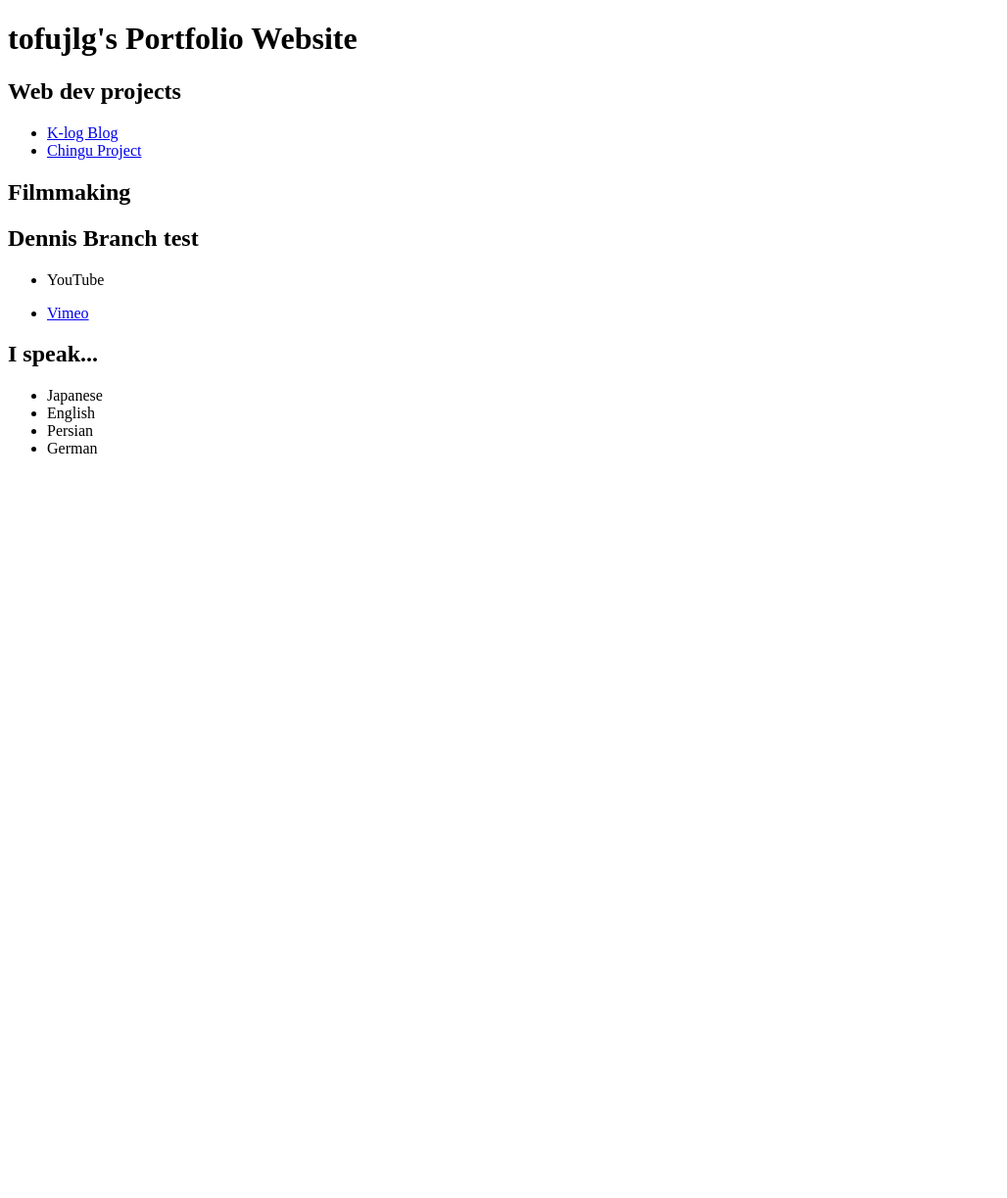
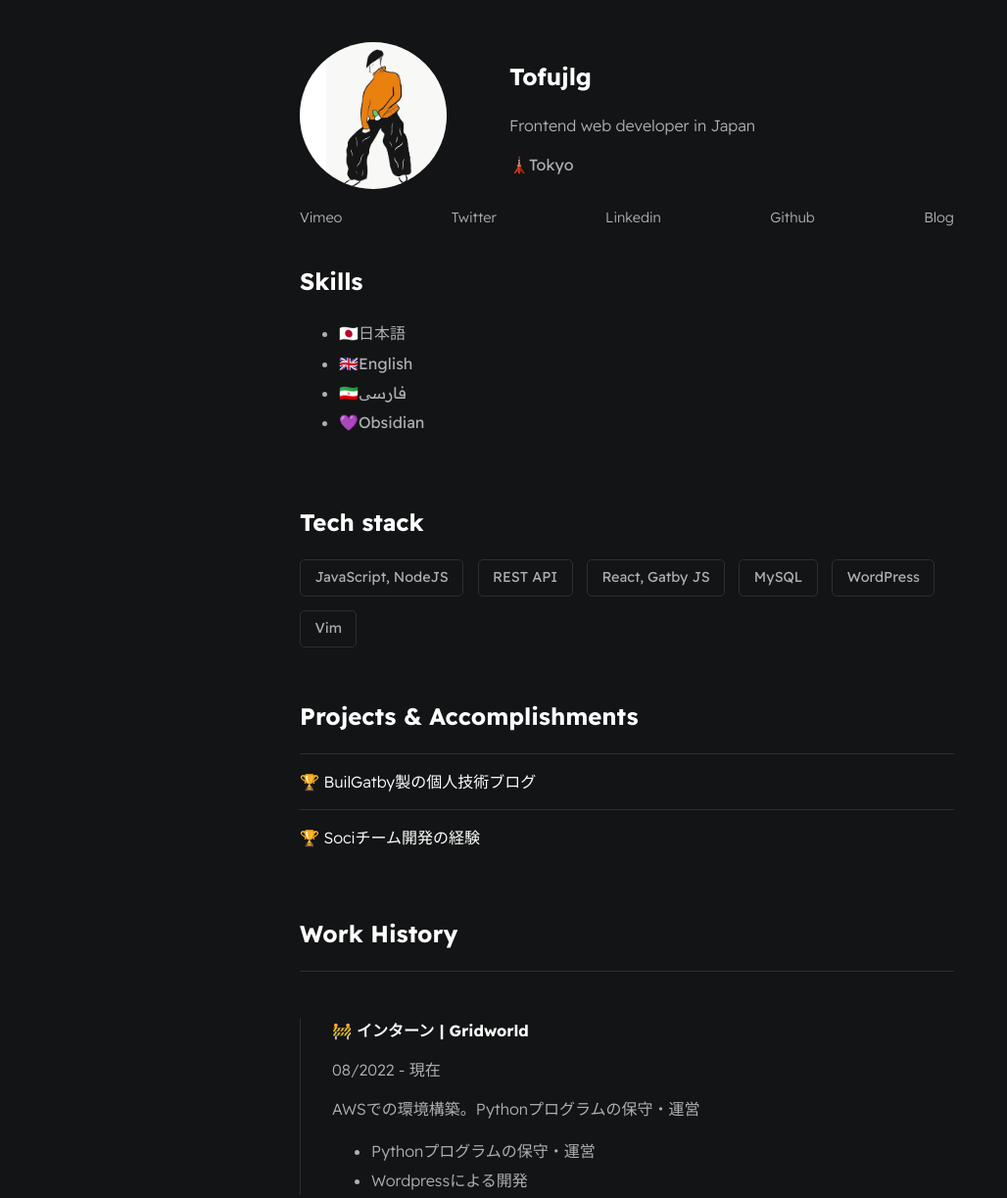
Before and after one commit to tofujlg/tofujlg.github.io, a plain HTML site: page index.html in a window 1280 px wide. Shown: the top 1223 px of the page at 98% size, without its empty margins (0-1028 px from the left). Before the commit the page ends 800 px from the top, so only its background shows below. Drawn offline with Linux system fonts and the light colour scheme.

Commit message:
imported dennis resume from portfolio resume repo

```diff
--- a/index.html
+++ b/index.html
@@ -1,38 +1,98 @@
 <!DOCTYPE html>
 <html lang="en">
   <head>
-  <meta charset="UTF-8">
-  <meta http-equiv="X-UA-Compatible" content="IE=edge">
-  <meta name="viewport" content="width=device-width, initial-scale=1.0">
-  <title>tofujlg's Portfolio website</title>
+    <meta charset="UTF-8" />
+    <meta http-equiv="X-UA-Compatible" content="IE=edge" />
+    <meta name="viewport" content="width=device-width, initial-scale=1.0" />
+    <title>tojujlg Portfolio site</title>
+    <link
+      rel="stylesheet"
+      type="text/css"
+      media="screen"
+      href="./styles/main.css"
+    />
   </head>
   <body>
-<h1>tofujlg's Portfolio Website</h1>
-<h2>Web dev projects</h2>
+    <div id="container--main">
+      <section id="wrapper--hero" class="section--page">
+        <img
+          id="profile-pic"
+          src="./assets/images/SCR-20221101-f0c.png"
+          alt="profile_pic"
+        />
+        <div>
+          <h1>Tofujlg</h1>
+          <p id="bio">Frontend web developer in Japan</p>
+          <p>🗼Tokyo</p>
+        </div>
+      </section>
+
+      <section id="section--page">
+        <div id="socials--list">
+          <a href="https://vimeo.com/jlgkohei" target="_blank">Vimeo</a>
+          <a href="https://twitter.com/jujekebab" target="_blank">Twitter</a>
+          <a href="#" target="_blank">Linkedin</a>
+          <a href="https://github.com/tofujlg" target="_blank">Github</a>
+          <a href="https://jujekebab.com/" target="_blank">Blog</a>
+        </div>
+      </section>
+
+      <section id="qualifications--list" class="section--page">
+        <h2>Skills</h2>
+        <ul>
+          <li>🇯🇵日本語</li>
+          <li>🇬🇧English</li>
+          <li>🇮🇷فارسی</li>
+          <li>💜Obsidian</li>
+        </ul>
+      </section>
+
+      <section class="section--page">
+        <h2>Tech stack</h2>
+
+        <div id="wrapper--techstack__items">
+          <div class="card--techstack"><span>JavaScript, NodeJS</span></div>
+          <div class="card--techstack"><span>REST API</span></div>
+          <div class="card--techstack"><span>React, Gatby JS</span></div>
+          <div class="card--techstack"><span>MySQL</span></div>
+          <div class="card--techstack"><span>WordPress</span></div>
+          <div class="card--techstack"><span>Vim</span></div>
+        </div>
+      </section>
+
+      <section class="section--page">
+        <h2>Projects & Accomplishments</h2>
+        <div class="card--project">
+            <a href="project1.html"><span>🏆 </span>BuilGatby製の個人技術ブログ
+        </div>
+        <div class="card--project">
+            <a href="project1.html"><span>🏆 </span>Sociチーム開発の経験
+        </div>
+
+    </section>
+
+
+      <section id="work-history-wrapper" class="section--page">
+        <h2>Work History</h2>
+
+        <div class="line-break"></div>
+        <div class="card--work-history">
+          <strong>🚧 インターン | Gridworld</strong>
+          <p>08/2022 - 現在</p>
+          <p>
+            AWSでの環境構築。Pythonプログラムの保守・運営
+          </p>
           <ul>
             <li>
-    <a href="https://jujekebab.com/" target="_blank">K-log Blog</a>
+              Pythonプログラムの保守・運営
             </li>
             <li>
-    <a href="https://health-on-time.herokuapp.com/dashboard" target="_blank">Chingu Project</a>
+              Wordpressによる開発
             </li>
           </ul>
-<h2>Filmmaking</h2>
-<h2>Dennis Branch test</h2>
-<ul>
-  <li>
-    <p href="https://jujekebab.com/" target="_blank">YouTube</p>
-  </li>
-  <li>
-    <a href="https://vimeo.com/jlgkohei" target="_blank">Vimeo</a>
-  </li>
-</ul>
-<h2>I speak...</h2>
-<ul>
-  <li>Japanese</li>
-  <li>English</li>
-  <li>Persian</li>
-  <li>German</li>
-</ul>
-</body>
+        </div>
+
+        <div class="line-break"></div>
+      </section>
+        </div>
 </html>
--- /dev/null
+++ b/styles/main.css
@@ -0,0 +1,180 @@
+@import url('https://fonts.googleapis.com/css2?family=Readex+Pro:wght@300;400;500;600;700&display=swap');
+
+:root{
+    --mainTextColor-light:#000;
+    --secondaryTextColor-light:rgb(51 51 51);
+    --mainLinkColor-light:#0da2b8;
+    --mainBorderColor-light:rgb(218, 218, 218);
+    --mainBgColor-light:rgb(249, 250,251);
+
+    --mainTextColor-dark:#fff;
+    --secondaryTextColor-dark:#adb0b1;
+    --mainLinkColor-dark:rgb(30, 190,214);
+    --mainBorderColor-dark:#2b3031;
+    --mainBgColor-dark:#131415;
+
+    --mainTextColor:var(--mainTextColor-dark);
+    --secondaryTextColor:var(--secondaryTextColor-dark);
+    --mainLinkColor:var(--mainLinkColor-dark);
+    --mainBorderColor:var(--mainBorderColor-dark);
+    --mainBgColor:var(--mainBgColor-dark);
+}
+
+*{
+    font-family: 'Readex Pro';
+    line-height: 1.5em;
+    box-sizing: border-box;
+    color: var(--mainTextColor);
+
+}
+
+body{
+    background-color: var(--mainBgColor);
+}
+
+p, span, li{
+    color: var(--secondaryTextColor);
+    font-size: 1em;
+}
+
+a{
+    text-decoration: none;
+    color: var(--mainLinkColor);
+    font-weight: 500;
+}
+
+li{
+    line-height: 1.9em;
+}
+
+#container--main{
+    max-width: 700px;
+    margin: 0 auto;
+    padding: 1em;
+}
+
+.section--page{
+    padding-top: 1em;
+    padding-bottom: 1em;
+}
+
+#wrapper--hero{
+    display: flex;
+    align-items: center;
+    gap: 4em;
+}
+
+#bio, a{
+    font-weight: 300;
+}
+
+#user-name{
+    font-size: 48px;
+    line-height: 1em;
+}
+
+#profile-pic{
+    width: 150px;
+    height: 150px;
+    object-fit: cover;
+    border-radius: 50%;
+}
+
+#email{
+    color: var(--mainTextColor);
+}
+
+#socials--list{
+    display: flex;
+    justify-content: space-between;
+    column-gap: 1em;
+    flex-wrap: wrap;
+}
+
+#socials--list a{
+    font-weight: 300;
+    color: var(--secondaryTextColor);
+    font-size: 0.9em;
+    transition: 0.3s;
+}
+
+#socials--list a:hover{
+    font-weight: 100;
+    color: var(--mainLinkColor);
+    font-size: 0.9em;
+}
+
+#qualifications--list{
+    list-style: none;
+}
+
+#qualifications--list{
+    list-style: none;
+}
+
+#wrapper--techstack__items{
+    display: flex;
+    flex-wrap: wrap;
+    gap: 1em;
+    font-size: 0.9em;
+}
+
+.card--techstack{
+    border: 1px solid var(--mainBorderColor);
+    border-radius: 5px;
+    padding: 0.5em 1em;
+    align-items: center;
+}
+
+.card--work-history{
+    border-left: 1px solid var(--mainBorderColor);
+    margin-top: 3em;
+    margin-bottom: 3em;
+    padding-left: 2em;
+}
+
+.line-break{
+    background-color: var(--mainBorderColor);
+    height: 1px;
+}
+
+.card--project{
+    padding-top: 1em;
+    padding-bottom: 1em;
+    border-top: 1px solid var(--mainBorderColor);
+}
+
+.card--project a{
+    color: var(--mainTextColor);
+
+    transition: 0.3s;
+}
+
+.card--project a:hover{
+    color: rgb(30, 190,214);
+
+}
+
+@media(max-width:600px){
+
+    .section--page{
+        padding-top: 1em;
+        padding-bottom: 1em;
+    }
+
+    #wrapper--hero{
+        gap: 1em;
+        flex-direction: column;
+    }
+
+    #profile-pic{
+        width: 200px;
+        height: 200px;
+    }
+
+
+    .card--work-history{
+        border-left: none;
+        padding-left: 0;
+    }
+}
```
Also changed, not shown: project1.html (added, +31 -0 lines), assets/images/SCR-20221101-f0c.png (added). Lines whose indentation alone changed are shown as unchanged.
